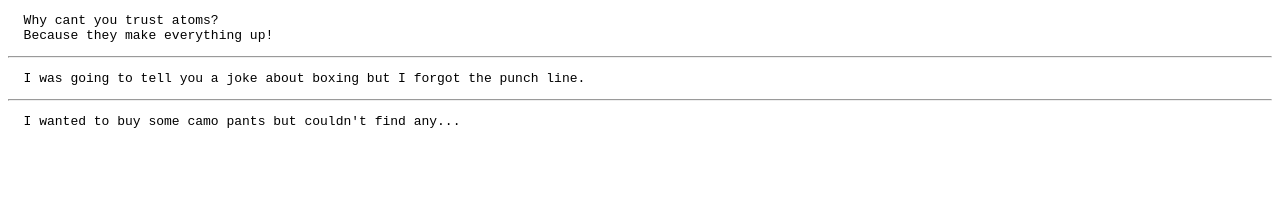
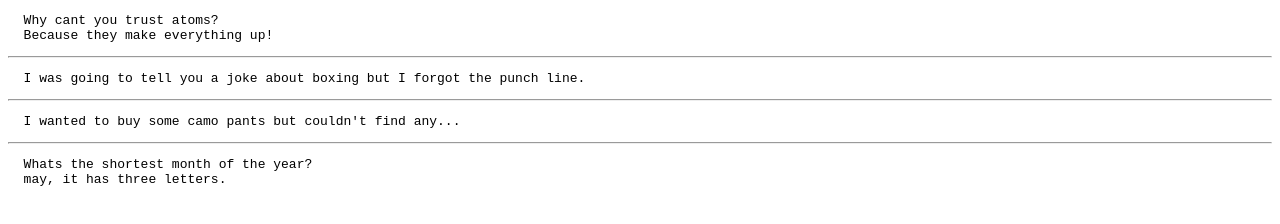
Before and after one commit to Xwenwenx/Funny-jokes-Hacktoberfest, a plain HTML site: page index.html in a window 1280 px wide. Drawn offline with Linux system fonts and the light colour scheme.

Commit message:
pull request

```diff
--- a/index.html
+++ b/index.html
@@ -17,5 +17,10 @@
 <pre>
   I wanted to buy some camo pants but couldn't find any...
 </pre>
+<hr>
+<pre>
+  Whats the shortest month of the year?
+  may, it has three letters.
+</pre>
 </body>
 </html>
```
Also changed, not shown: fun.html (+1 -0 lines).
